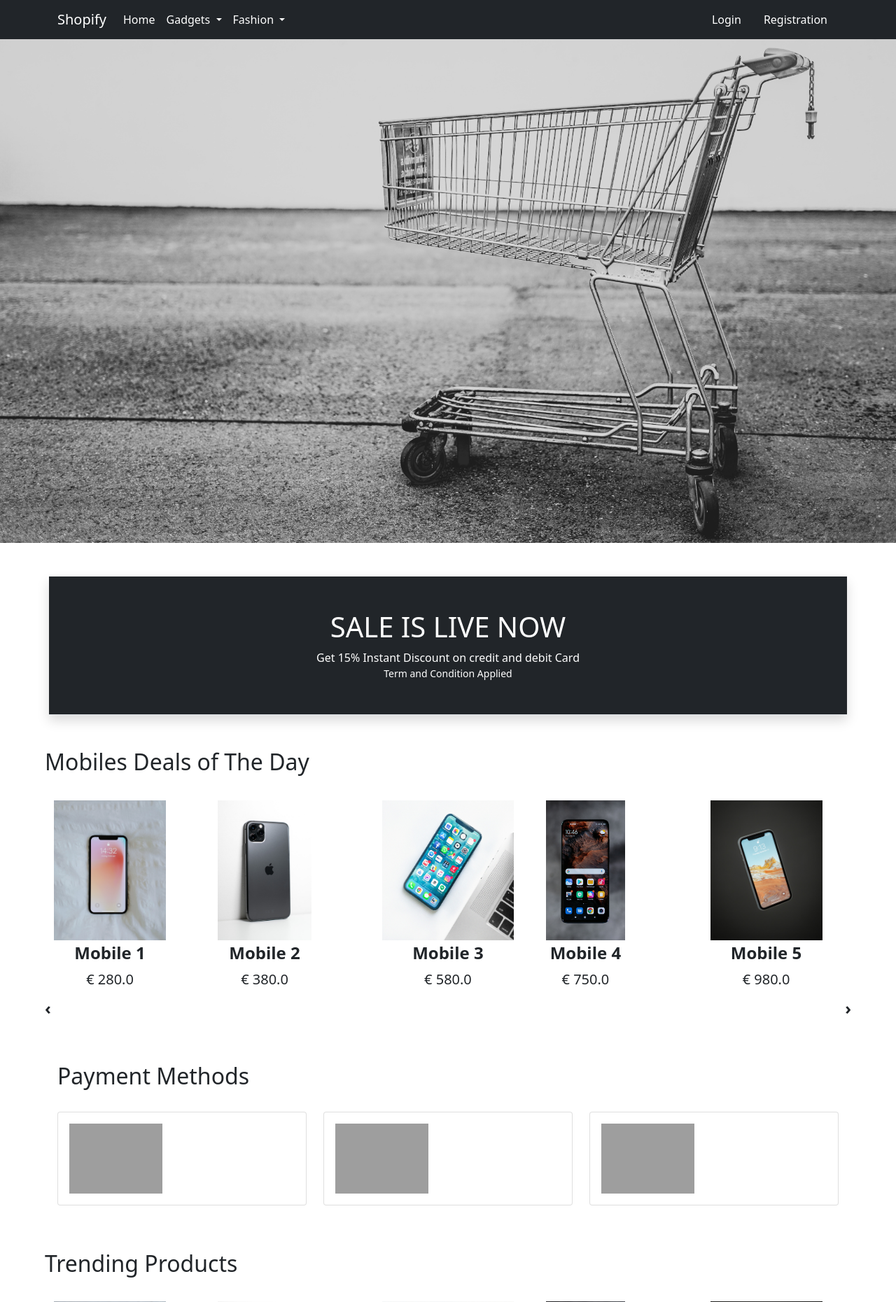
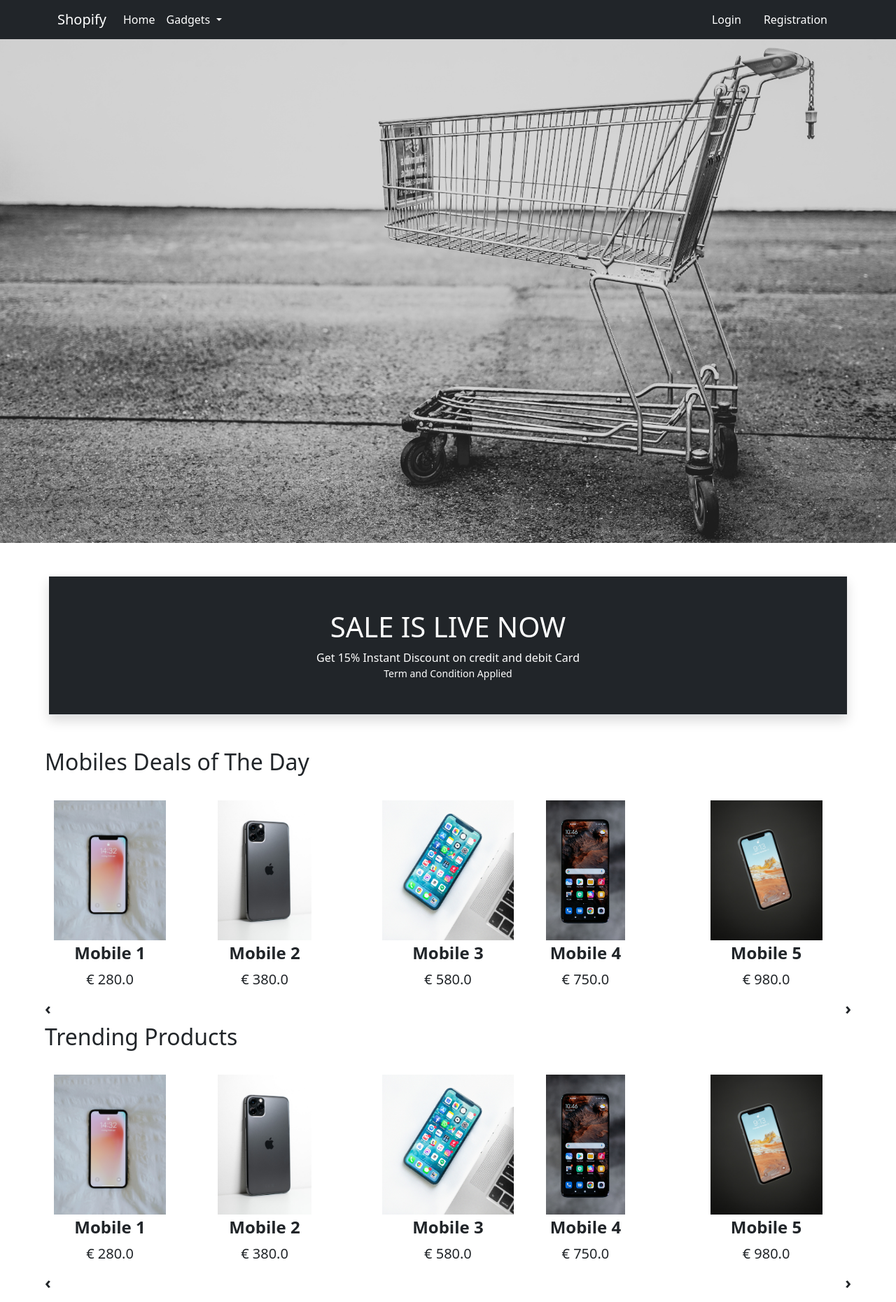
Before and after one commit to shahbakhat/shopify, a Django app: page / in a window 1280 px wide. Shown: the top 1861 px of the page at 70% size. Run offline with Django 4.2, Linux system fonts and the light colour scheme; data comes from the database, SQL or seed files in the repository; both versions use the stored data as it was after the commit; some libraries are stand-ins or nearby versions; grey boxes are pictures that could not be loaded.

Commit message:
Refactor code

```diff
--- a/main/templates/main/address.html
+++ b/main/templates/main/address.html
@@ -1,6 +1,6 @@
 {% extends 'main/base.html' %}
 {% load static %}
-{% block title %}Buy Now{% endblock title %}
+{% block title %}Address{% endblock title %}
 {% block main-content %}
 <div class="container my-5">
  <div class="row">
--- a/main/templates/main/base.html
+++ b/main/templates/main/base.html
@@ -40,15 +40,6 @@
              <ul class="dropdown-menu" aria-labelledby="electronicsDropdown">
                <li><a class="dropdown-item" href="{% url 'mobile_category_index' %}">Mobile</a></li>
                <li><a class="dropdown-item" href="{% url 'laptop_category_index' %}">Laptop</a></li>
-             </ul>
-           </li>
-           <li class="nav-item dropdown">
-             <a class="nav-link dropdown-toggle text-white" href="#" id="fashionDropdown" role="button" data-bs-toggle="dropdown" aria-expanded="false">
-               Fashion
-             </a>
-             <ul class="dropdown-menu" aria-labelledby="fashionDropdown">
-               <li><a class="dropdown-item" href="#">Top Wear</a></li>
-               <li><a class="dropdown-item" href="#">Bottom Wear</a></li>
              </ul>
            </li>
          </ul>
--- a/main/templates/main/index.html
+++ b/main/templates/main/index.html
@@ -52,35 +52,6 @@
 </div>
 {% endif %}
 
-<!-- Payment Info Section -->
-<div class="container my-5">
- <h2 class="py-4">Payment Methods</h2>
- <div class="row">
-  <div class="col-sm-4">
-   <div class="card mb-3">
-     <div class="card-body">
-     <img src="{% static 'main/images/payment_methods/paypal.png' %}" alt="" srcset="" height="100px">
-     </div>
-   </div>
-  </div>
-  <div class="col-sm-4">
-   <div class="card mb-3">
-     <div class="card-body">
-      <img src="{% static 'main/images/payment_methods/payoneer.png' %}" alt="" srcset="" height="100px">
-     </div>
-   </div>
-  </div>
-  <div class="col-sm-4">
-   <div class="card mb-3">
-     <div class="card-body">
-      <img src="{% static 'main/images/payment_methods/google_pay.png' %}" alt="" srcset=""  height="100px">
-     </div>
-   </div>
-  </div>
- </div>
-</div>
-<!-- End Payment Info Section -->
-
 {% if products %}
 <div class="mx-3 px-5">
  <h2>Trending Products</h2>
--- a/main/templates/main/product_detail.html
+++ b/main/templates/main/product_detail.html
@@ -17,7 +17,6 @@
     <input type="hidden" name="product_id" value={{product.id}}>
     <input type="submit" value="Add to Cart" class="tn btn-dark shadow px-5 py-2">
    </form>
-   <a href="{% url 'buy_now' %}" class="btn btn-dark shadow px-5 py-2 ms-4">Buy Now</a>
    <h5 class="mt-5">Available Offers</h5>
    <ul>
     <li>Bank Offer 5% Unlimited Cashback on Mastercard</li>
--- a/shopify/settings.py
+++ b/shopify/settings.py
@@ -23,9 +23,9 @@ BASE_DIR = Path(__file__).resolve().parent.parent
 SECRET_KEY = 'django-insecure-_uw0t!8=98*gw+h&d5d!y-oc@!1=*53do&sz1sdg5!k^x@fda+'
 
 # SECURITY WARNING: don't run with debug turned on in production!
-DEBUG = True
+DEBUG = False
 
-ALLOWED_HOSTS = []
+ALLOWED_HOSTS = ['*']
 
 
 # Application definition
```
Also changed, not shown: main/templates/main/shopping_cart.html (+0 -14 lines), db.sqlite3, media/products_images/shiwa-id-Uae7ouMw91A-unsplash_gcPq2RE_9Aad9Wa.jpg (added), media/products_images/thom-bradley-1NZcjdo2hKQ-unsplash_1_iNwP4v2.jpg (added).
